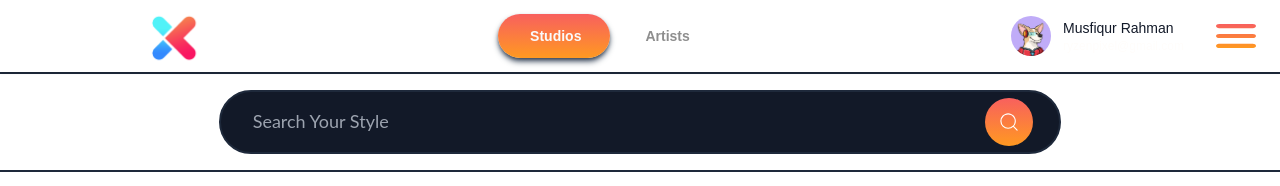
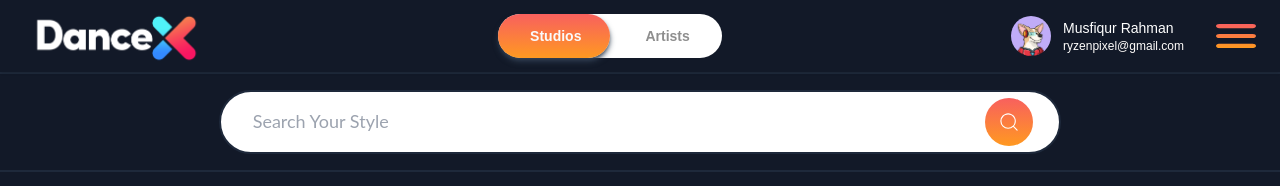
Before and after one commit to the-anshu-dev/dancex-nextjs-freelance, a Next.js app: page / in a window 1280 px wide. Shown: the top 186 px of the page. Built offline with nearby package versions, Linux system fonts and the light colour scheme.

Commit message:
dark mode fixed

```diff
--- a/src/app/globals.css
+++ b/src/app/globals.css
@@ -3,19 +3,12 @@
 @tailwind utilities;
 
 :root {
-  --background: #ffffff;
-  --foreground: #121928;
+  --background: #121928;
+  --foreground: #ffffff;
   --primary: #ff9921;
   --secondary: #fffdfb;
   --text-primary: #fafafb;
   --text-secondary: #8e8e8e;
-}
-
-@media (prefers-color-scheme: dark) {
-  :root {
-    --background: #121928;
-    --foreground: #ededed;
-  }
 }
 
 body {
```
